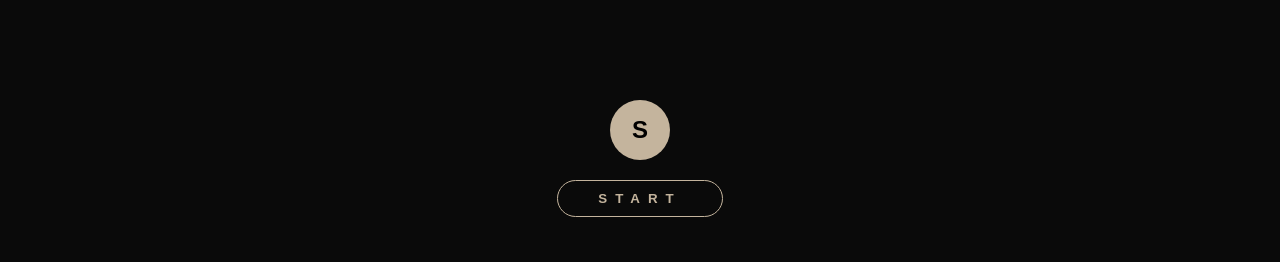
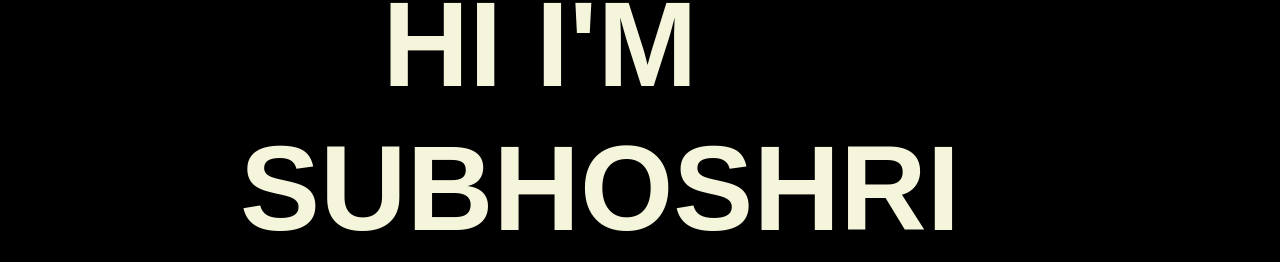
Before and after one commit to Subhoshri/subhoshri.github.io, a website built with Vite: page index.html in a window 1280 px wide. Shown: the part 242-504 px from the top of the page. Built offline with nearby package versions, Linux system fonts and the light colour scheme.

Commit message:
removed loading

```diff
--- a/css/style.css
+++ b/css/style.css
@@ -4,107 +4,6 @@
   box-sizing: border-box;
   font-family: 'Poppins', sans-serif;
 }
-
-#preloader {
-    position: fixed;
-    inset: 0;
-    background: #0a0a0a;
-    z-index: 9999;
-    display: flex;
-    justify-content: center;
-    align-items: center;
-    flex-direction: column;
-    overflow: hidden;
-    transition: opacity 1s ease;
-  }
-
-  .progress-wrapper {
-    position: relative;
-    width: 100px;
-    height: 100px;
-  }
-
-  .progress-ring__bg {
-    fill: none;
-    stroke: #444;
-    stroke-width: 8;
-  }
-
-  .progress-ring__circle {
-    fill: none;
-    stroke: #ff2e63;
-    stroke-width: 8;
-    stroke-linecap: round;
-    stroke-dasharray: 282.6;
-    stroke-dashoffset: 282.6;
-    transform: rotate(-90deg);
-    transform-origin: 50% 50%;
-    transition: stroke-dashoffset 0.2s;
-  }
-
-  .progress-text {
-    position: absolute;
-    top: 50%;
-    left: 50%;
-    transform: translate(-50%, -50%);
-    font-size: 1rem;
-    font-weight: bold;
-    color: #fff;
-  }
-
-  #wave {
-    position: absolute;
-    bottom: 100%;
-    left: 0;
-    width: 100%;
-    height: 120%;
-    background: #0a0a0a;
-    z-index: 2;
-    transition: 2s fade-in-out;
-  }
-
-  #start-section {
-    opacity: 0;
-    visibility: hidden;
-    flex-direction: column;
-    align-items: center;
-    gap: 20px;
-    transition: opacity 1s ease;
-    z-index: 3;
-    display: flex;
-  }
-
-  .logo-circle {
-    width: 60px;
-    height: 60px;
-    background: #c4b49d;
-    border-radius: 50%;
-    display: flex;
-    justify-content: center;
-    align-items: center;
-  }
-
-  .logo-char {
-    color: #000;
-    font-weight: bold;
-    font-size: 1.5rem;
-  }
-
-  #start-btn {
-    border: 1px solid #c4b49d;
-    background: transparent;
-    color: #c4b49d;
-    padding: 10px 40px;
-    border-radius: 30px;
-    font-weight: bold;
-    letter-spacing: 8px;
-    transition: all 0.3s ease;
-  }
-
-  #start-btn:hover {
-    background: #c4b49d;
-    color: #0a0a0a;
-  }
 
 .custom-cursor {
   width: 20px;
--- a/index.html
+++ b/index.html
@@ -11,23 +11,6 @@
 
 </head>
 <body>
-  <div id="preloader">
-  <div class="progress-wrapper">
-    <svg class="progress-ring" width="100" height="100">
-      <circle class="progress-ring__bg" cx="50" cy="50" r="45" />
-      <circle class="progress-ring__circle" cx="50" cy="50" r="45" />
-    </svg>
-    <div class="progress-text">0%</div>
-  </div>
-  <div id="wave"></div>
-  <div id="start-section">
-    <div class="logo-circle">
-      <span class="logo-char">S</span>
-    </div>
-    <button id="start-btn">START</button>
-  </div>
-</div>
-
   <header class="header">
     <div class="name">Subhoshri Pal</div>
     <nav class="menu">
```
